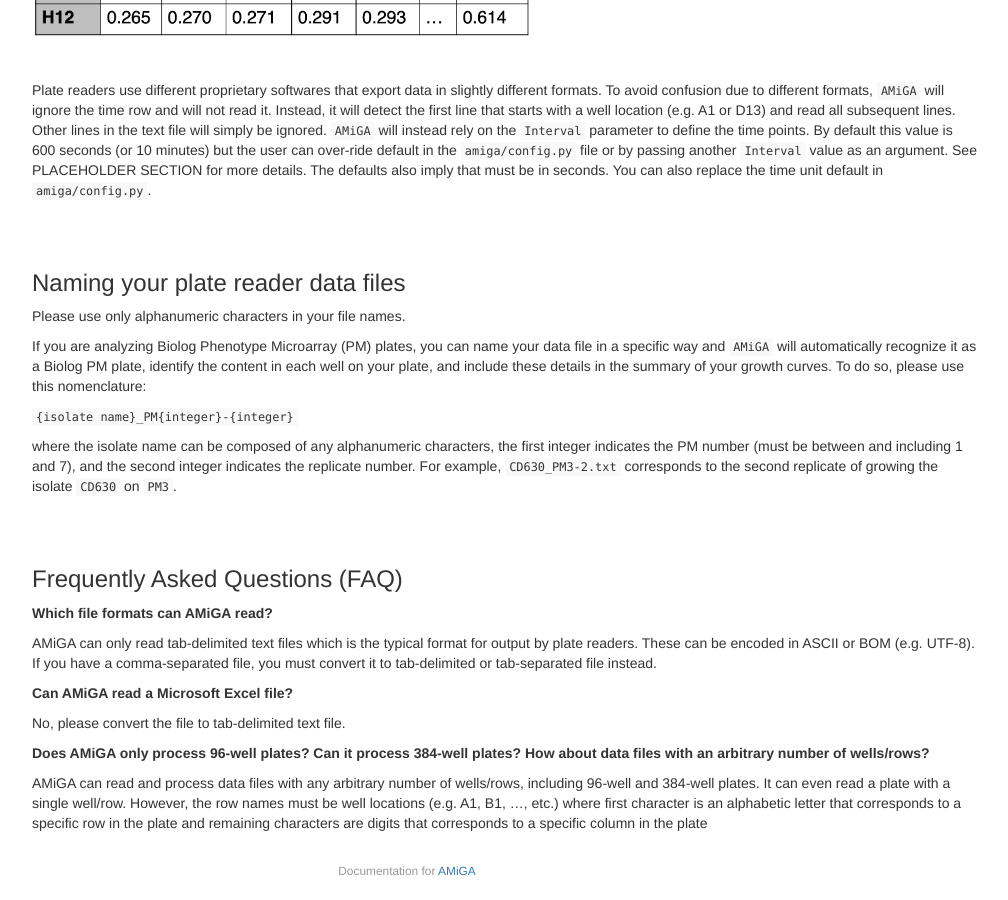
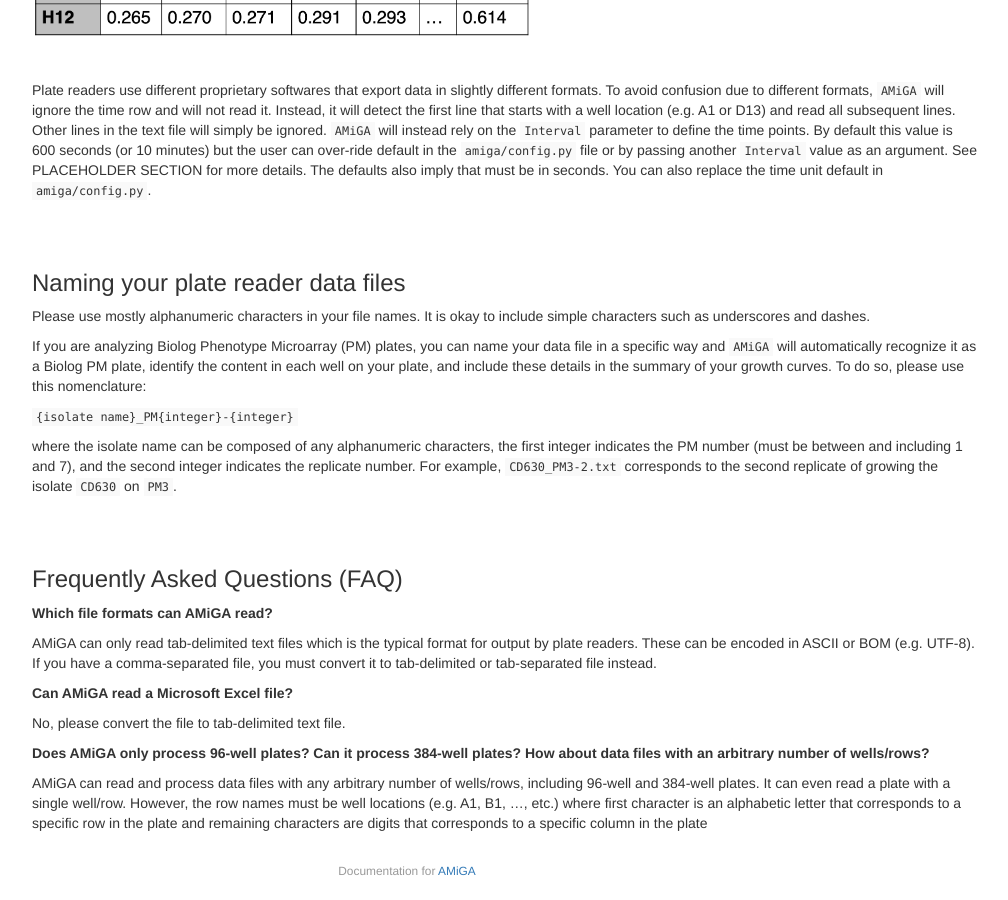
Before and after one commit to firasmidani/amiga, a Jekyll site: the page built from docs/_posts/2020-03-24-organization.md, in a window 1280 px wide and 900 px high, scrolled down 1097 px. Shown: the whole window, without its empty margins (233-1241 px from the left). Built offline with Jekyll 4.4.1, drawn with Linux system fonts in a browser that asks for light colours.

Commit message:
formatting and cleaning

````diff
--- a/docs/_posts/2020-03-24-organization.md
+++ b/docs/_posts/2020-03-24-organization.md
@@ -40,7 +40,7 @@ Plate readers use different proprietary softwares that export data in slightly d
 
 ### Naming your plate reader data files
 
-Please use only alphanumeric characters in your file names.
+Please use mostly alphanumeric characters in your file names. It is okay to include simple characters such as underscores and dashes.
 
 If you are analyzing Biolog Phenotype Microarray (PM) plates, you can name your data file in a specific way and ```AMiGA``` will automatically recognize it as a Biolog PM plate, identify the content in each well on your plate, and include these details in the summary of your growth curves. To do so, please use this nomenclature:
 
--- a/main.py
+++ b/main.py
@@ -36,7 +36,7 @@ aio.validateDirectories(directory,verbose=args['verbose'])
 # communicate with user
 print(aio.tidyMessage('AMiGA is parsing command-line arguments and parameter files'))
 
-# interpret terminal command or text files for parameters` (dict)
+# interpret terminal command or text files for parameters (dict)
 params = aio.interpretParameters(files,args,verbose=args['verbose'])
 
 # parse meta.txt file if it exists (df,list)
````
Also changed, not shown: docs/_posts/2020-03-25-metadata.md (+6 -0 lines), libs/config.py (+4 -8 lines).
